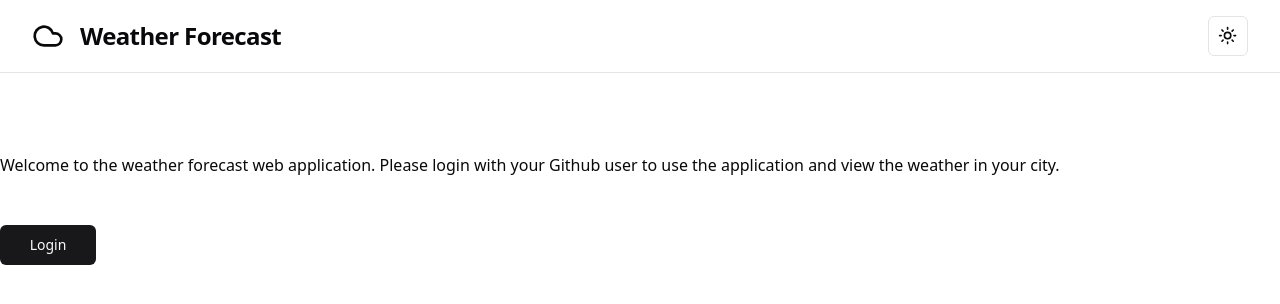
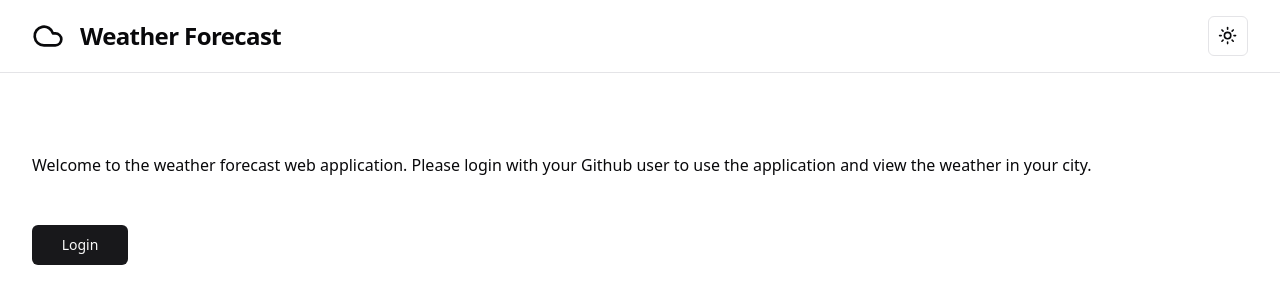
Before and after one commit to directormac/weatherapp-ehrlich, a React (Vite) app: page / in a window 1280 px wide. Shown: the top 304 px of the page. Built offline with nearby package versions, Linux system fonts and the light colour scheme; no server answers.

Commit message:
refactor: landing to not redirect authenticated user

```diff
--- a/src/routes/landing.tsx
+++ b/src/routes/landing.tsx
@@ -1,13 +1,9 @@
 import { Button } from "@/components/ui/button";
 import { useAuth0 } from "@auth0/auth0-react";
-import { Navigate } from "react-router-dom";
+import { Link } from "react-router-dom";
 
 export const Landing = () => {
   const { isAuthenticated, loginWithRedirect } = useAuth0();
-
-  if (isAuthenticated) {
-    return <Navigate to="/home" replace />;
-  }
 
   const handleLogin = async () => {
     await loginWithRedirect({
@@ -18,14 +14,32 @@ export const Landing = () => {
   };
 
   return (
-    <div className="flex w-full mx-auto flex-col space-y-12 py-20 justify-center">
-      <p>
-        Welcome to the weather forecast web application. Please login with your
-        Github user to use the application and view the weather in your city.
-      </p>
-      <Button onClick={handleLogin} className="w-24">
-        Login
-      </Button>
+    <div className="container">
+      <div className="flex flex-col space-y-12 py-20 ">
+        {isAuthenticated ? (
+          <>
+            <p className="text-center">
+              {" "}
+              You are already logged in please navigate to the{" "}
+              <Link className="hover:underline" to="/home">
+                home
+              </Link>{" "}
+              page and search for a city, to find its weather forecasts!
+            </p>
+          </>
+        ) : (
+          <>
+            <p>
+              Welcome to the weather forecast web application. Please login with
+              your Github user to use the application and view the weather in
+              your city.
+            </p>
+            <Button onClick={handleLogin} className="w-24">
+              Login
+            </Button>
+          </>
+        )}
+      </div>
     </div>
   );
 };
```
